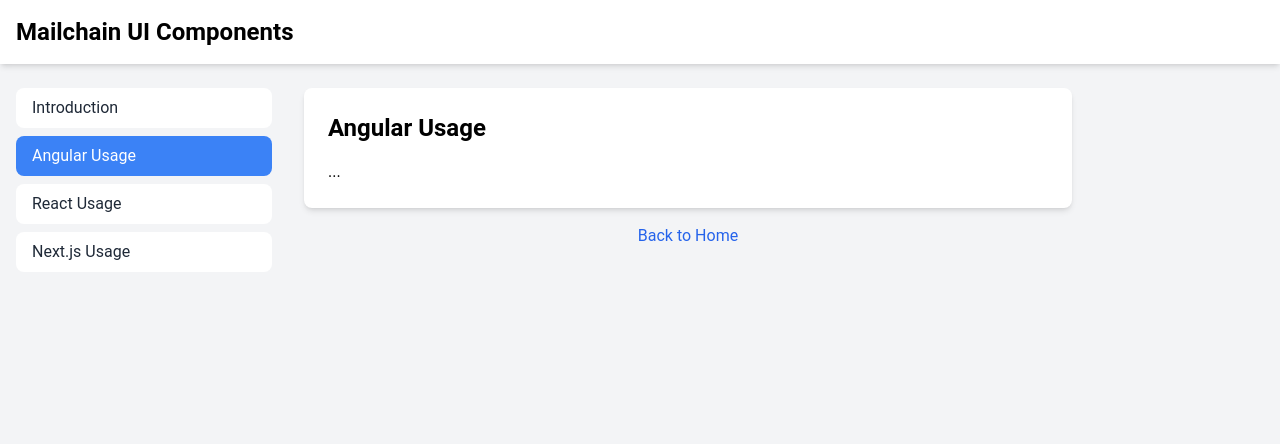
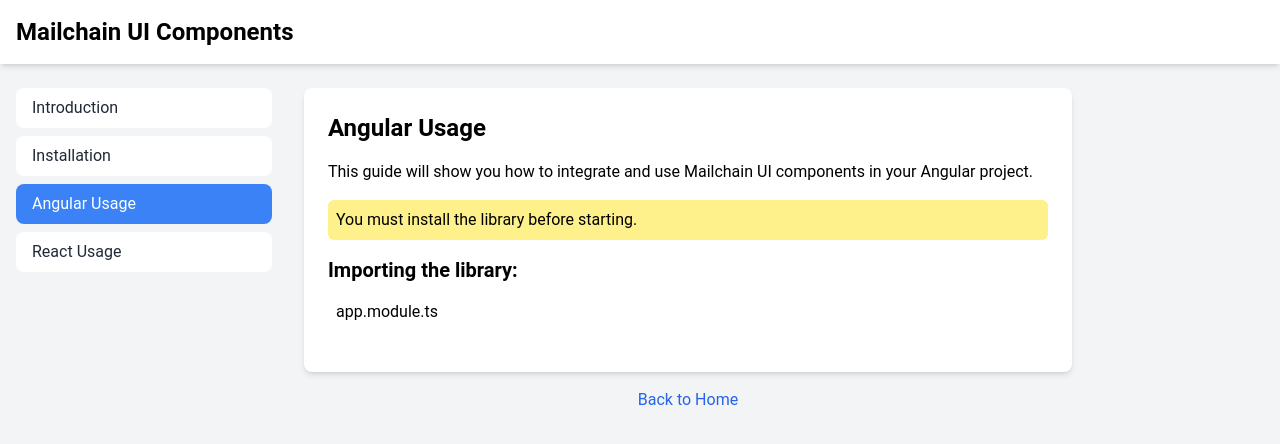
Before and after one commit to saugardev/mailchain-hackathon-landing, a Next.js app: page /docs/angular in a window 1280 px wide. Shown: the top 444 px of the page. Built offline with nearby package versions, Linux system fonts and the light colour scheme.

Commit message:
docs: some more text

```diff
--- a/src/components/Angular.tsx
+++ b/src/components/Angular.tsx
@@ -1,8 +1,14 @@
 export default function Angular() {
   return (
-    <div>
+    <div className="container mx-auto">
       <h2 className="text-2xl font-bold mb-4">Angular Usage</h2>
-      <p>...</p>
+      <p className="mb-4">
+        This guide will show you how to integrate and use Mailchain UI components in your Angular project.
+      </p>
+      <p className="bg-yellow-200 font-italic mb-2 rounded-md p-2 mb-4">You must install the library before starting.</p>
+      <h3 className="text-xl font-bold mb-2">Importing the library:</h3>
+      <p className="font-italic mb-2 rounded-md p-2 mb-4">app.module.ts</p>
+
     </div>
   )
 }
--- /dev/null
+++ b/src/components/Installation.tsx
@@ -0,0 +1,26 @@
+export default function Installation() {
+  return (
+    <div className="container mx-auto">
+      <h2 className="text-2xl font-bold mb-4">Installation</h2>
+      <p className="mb-8">
+        Installing an Mailchain UI Components is a simple process. Here&apos;s how you can do it:
+      </p>
+      <h3 className="text-xl font-bold mb-2">For Angular:</h3>
+      <ul className="list-disc pl-8 mb-8">
+        <li className="mb-2">Open your terminal or command prompt</li>
+        <li className="mb-2">Navigate to your project directory</li>
+        <li className="mb-2">Run the following command: <code className="bg-gray-200 rounded-md p-1">npm install react-ui-components</code></li>
+        <li className="mb-2">Wait for the installation to complete</li>
+        <li className="mb-2">You can now import and use the library in your project</li>
+      </ul>
+      <h3 className="text-xl font-bold mb-2">For React:</h3>
+      <ul className="list-disc pl-8 mb-8">
+        <li className="mb-2">Open your terminal or command prompt</li>
+        <li className="mb-2">Navigate to your project directory</li>
+        <li className="mb-2">Run the following command: <code className="bg-gray-200 rounded-md p-1">npm install angular-ui-components</code></li>
+        <li className="mb-2">Wait for the installation to complete</li>
+        <li className="mb-2">You can now import and use the library in your project</li>
+      </ul>
+    </div>
+  );
+}
--- a/src/pages/docs/[section].tsx
+++ b/src/pages/docs/[section].tsx
@@ -6,12 +6,14 @@
 import Angular from '@/components/Angular';
 import React from '@/components/React';
 import NextJs from '@/components/NextJs';
+import Installation from '@/components/Installation';
 
 const sections = [
   { id: 'introduction', title: 'Introduction', route: '/docs/introduction' },
+  { id: 'installation', title: 'Installation', route: '/docs/installation' },
   { id: 'angular', title: 'Angular Usage', route: '/docs/angular' },
   { id: 'react', title: 'React Usage', route: '/docs/react' },
-  { id: 'nextjs', title: 'Next.js Usage', route: '/docs/nextjs' },
+  // { id: 'nextjs', title: 'Next.js Usage', route: '/docs/nextjs' },
 ];
 
 export default function Section() {
@@ -108,14 +110,15 @@
           {activeSection === 'introduction' && (
             <Introduction/>
           )}
-
+          {activeSection === 'installation' && (
+            <Installation/>
+          )}
           {activeSection === 'angular' && (
             <Angular/>
           )}
           {activeSection === 'react' && (
             <React/>
           )}
-
           {activeSection === 'nextjs' && (
             <NextJs/>
           )}
--- a/src/pages/index.tsx
+++ b/src/pages/index.tsx
@@ -14,7 +14,7 @@
           Welcome to Mailchain UI Components!
         </h1>
         <p className="text-xl md:text-2xl text-white mb-8">
-          Configured web components for your Angular, React and Next.js projects.
+          Configured web components for your Angular and React projects.
         </p>
         <div className="flex flex-wrap gap-4 mb-8">
         <a
```
